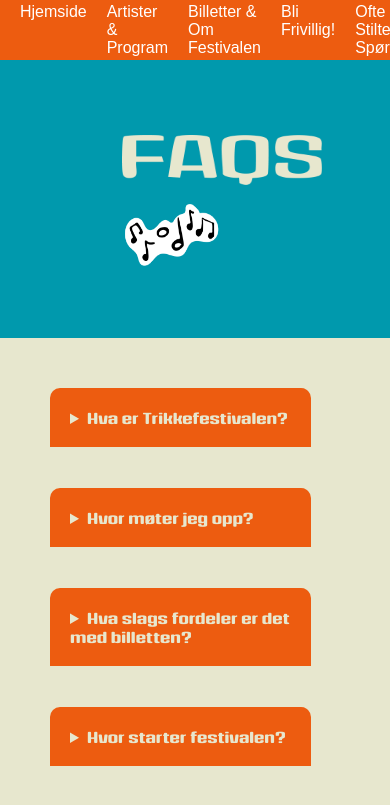
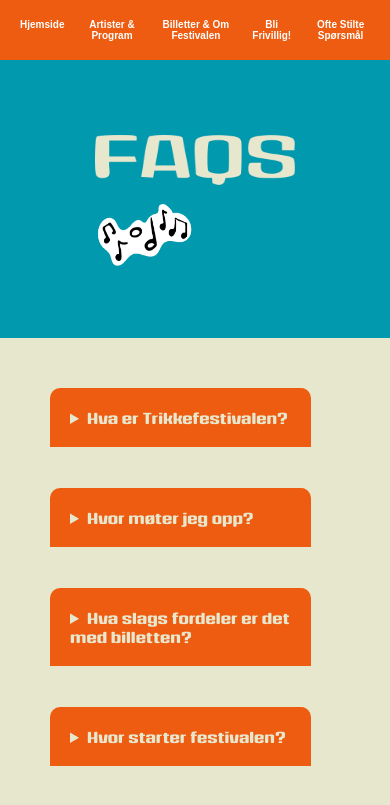
Before and after one commit to KWaloen/trikkefestivalen_next, a Next.js app: page /faqs in a window 390 px wide. Shown: the top 805 px of the page. Built offline with nearby package versions, Linux system fonts and the light colour scheme.

Commit message:
make navbar mobile friendly

```diff
--- a/src/app/components/navbar.module.css
+++ b/src/app/components/navbar.module.css
@@ -36,3 +36,47 @@
 .logo {
   height: auto;
 }
+
+
+@media screen and (max-width: 1000px) {
+  .navbar {
+  position: sticky;
+  top: 0;
+  left: 0;
+  width: 100%;
+  height: 60px;               /* Explicit height so we can offset content */
+  background-color: #ed5c10;
+  display: flex;
+  justify-content: space-between;
+  align-items: center;
+  padding: 0 20px;
+  z-index: 9999999999;
+}
+
+.navbarleft {
+  display: flex;
+  align-items: center;
+}
+
+.navbarright {
+  display: flex;
+  gap: 20px;
+}
+
+.navbarright a {
+  color: white;
+  text-decoration: none;
+  font-size: 10px;
+  transition: color 0.2s ease-in-out;
+  text-align: center;
+  font-weight: bold;
+}
+
+.navbarright a:hover {
+  color: #622b16;
+}
+
+.logo {
+  height: auto;
+}
+}
--- a/src/app/events/events.module.css
+++ b/src/app/events/events.module.css
@@ -20,7 +20,6 @@
 .boxContainer {
   position: relative;
   padding: 20px;
-  width: ;
   margin: auto;
   align-items: center;
   justify-items: center;
```
